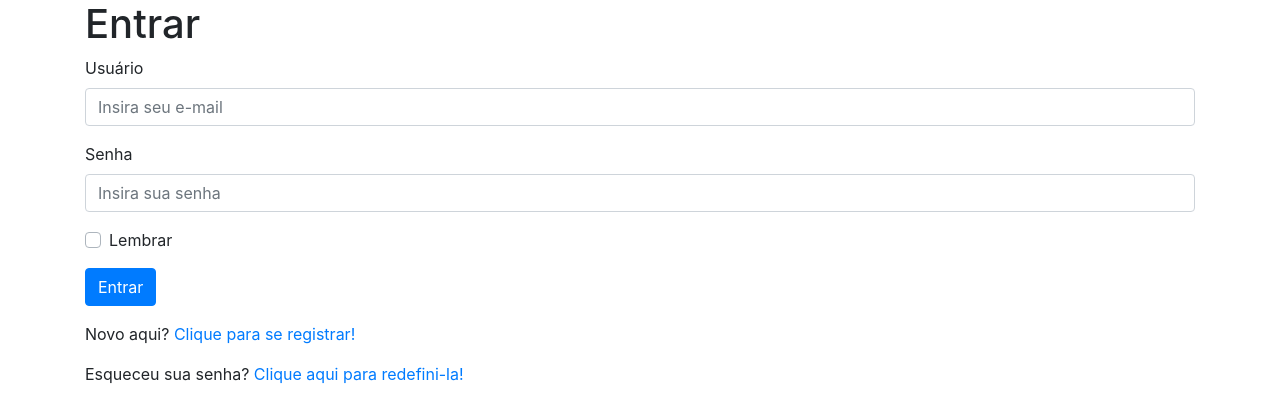
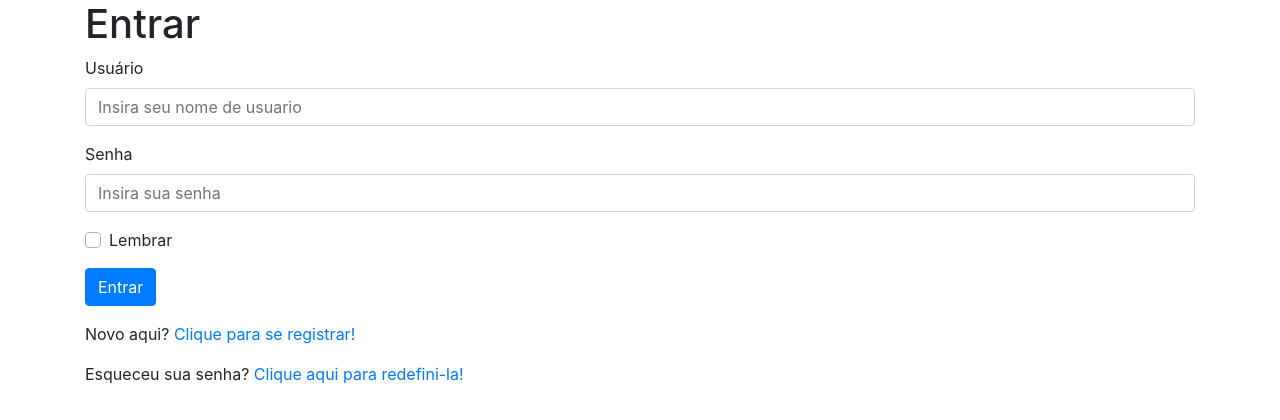
Before and after one commit to QueirozT/Blog-simples-com-Flask, a Flask app: page /login in a window 1280 px wide. Shown: the part 56-476 px from the top of the page. Run offline with Flask 2, Linux system fonts and the light colour scheme; some libraries are stand-ins or nearby versions.

Commit message:
Corrigindo o template de login

```diff
--- a/app/templates/login.html
+++ b/app/templates/login.html
@@ -8,7 +8,7 @@
         {{ form.hidden_tag() }}
         <p>
             {{ form.username.label }} <br>
-            {{ form.username(size=32, class="form-control", placeholder="Insira seu e-mail") }}
+            {{ form.username(size=32, class="form-control", placeholder="Insira seu nome de usuario") }}
             {% for error in form.username.errors %}
                 <span style="color: red;">{{ error }}</span>
             {% endfor %}
```
